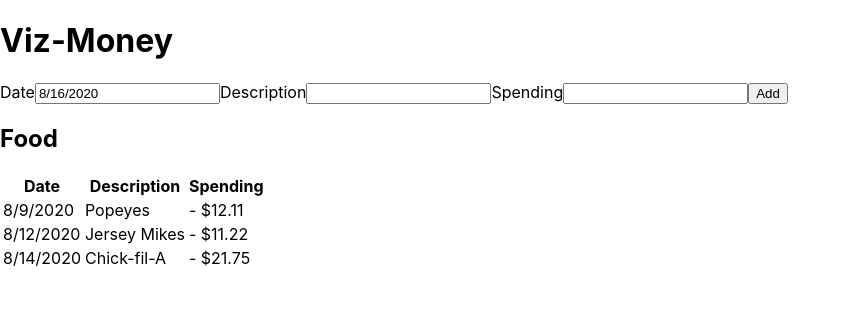
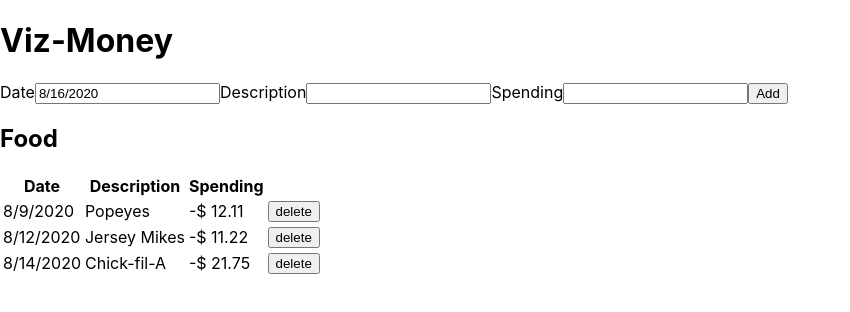
Before and after one commit to noanonoa/viz-money, a React (Create React App) app: page / in a window 1280 px wide. Shown: the top 312 px of the page, without its empty margins (0-850 px from the left). Built offline with nearby package versions, Linux system fonts and the light colour scheme.

Commit message:
delete functionality

```diff
--- a/src/App.js
+++ b/src/App.js
@@ -4,9 +4,9 @@ import AddForm from './forms/AddForm'
 
 const App = () => {
   const foodData = [
-    {id: 1, date: '8/9/2020', description: 'Popeyes', spending: '- $12.11'},
-    {id: 2, date: '8/12/2020', description: 'Jersey Mikes', spending: '- $11.22'},
-    {id: 3, date: '8/14/2020', description: 'Chick-fil-A', spending: '- $21.75'}
+    {id: 1, date: '8/9/2020', description: 'Popeyes', spending: 12.11},
+    {id: 2, date: '8/12/2020', description: 'Jersey Mikes', spending: 11.22},
+    {id: 3, date: '8/14/2020', description: 'Chick-fil-A', spending: 21.75}
   ]
 
   const [foods, setFoods] = useState(foodData)
@@ -14,6 +14,9 @@ const App = () => {
   const addEntry = (entry) => {
     entry.id = foods.length + 1
     setFoods([...foods, entry])
+  }
+  const deleteEntry = (id) => {
+    setFoods(foods.filter( entry => entry.id !== id ))
   }
 
   return (
@@ -27,7 +30,7 @@ const App = () => {
           <h2>Food</h2>
         </div>
         <div className="flex-child2">
-          <FoodTable foods={foods} />
+          <FoodTable foods={foods} deleteEntry={deleteEntry} />
         </div>
       </div>
     </div>
--- a/src/tables/FoodTable.js
+++ b/src/tables/FoodTable.js
@@ -1,6 +1,6 @@
 import React from 'react'
 
-const FoodTable = ({ foods }) => {
+const FoodTable = ({ foods, deleteEntry }) => {
   console.log(`🌯🌮 this is the foods data (FoodTable.js):`, {foods})
   if (foods.length > 0) {
     const foodEntries = foods.map( food => {
@@ -8,7 +8,12 @@ const FoodTable = ({ foods }) => {
         <tr key={food.id}>
           <td>{food.date}</td>
           <td>{food.description}</td>
-          <td>{food.spending}</td>
+          <td>
+            -$ {food.spending}
+          </td>
+          <td>
+            <button onClick={() => deleteEntry(food.id)}>delete</button>
+          </td>
         </tr>
       )
     })
```
